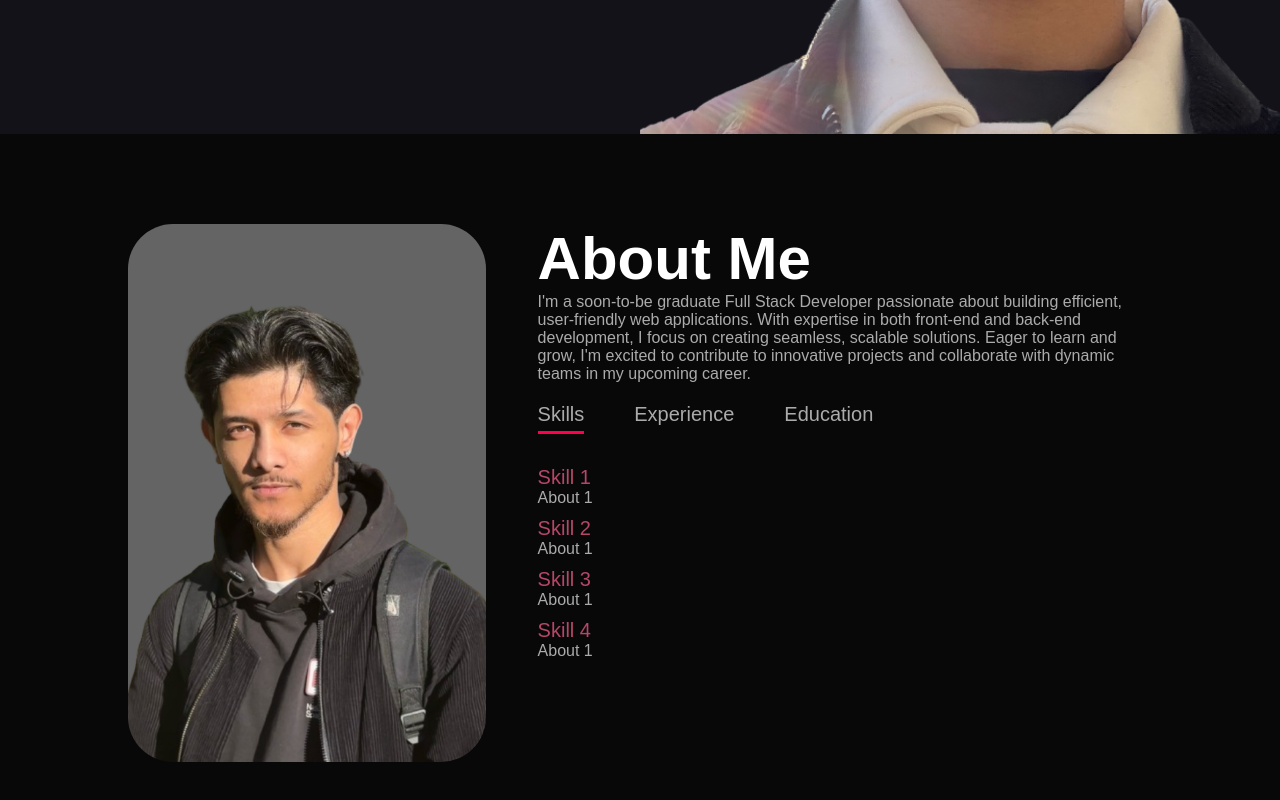
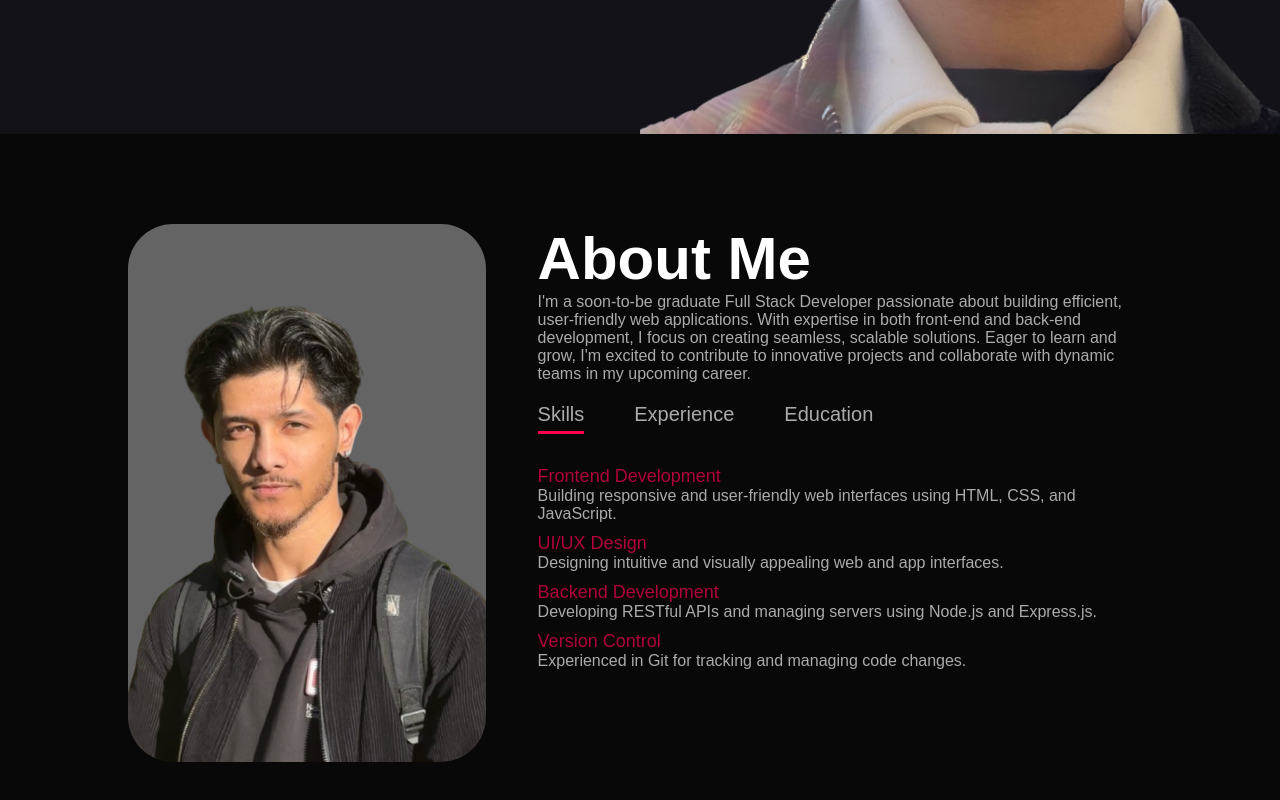
Before and after one commit to Shreyan6514/Portfolio-2.0, a plain HTML site: page Index.html in a window 1280 px wide. Shown: the part 666-1466 px from the top of the page. Drawn offline with Linux system fonts and the light colour scheme.

Commit message:
added skills

```diff
--- a/Index.html
+++ b/Index.html
@@ -45,10 +45,10 @@
                 </div>
                 <div class="tab-contents active-tab" id="skills">
                     <ul>
-                        <li><span>Skill 1</span><br>About 1</li>
-                        <li><span>Skill 2</span><br>About 1</li>
-                        <li><span>Skill 3</span><br>About 1</li>
-                        <li><span>Skill 4</span><br>About 1</li>
+                        <li><span>Frontend Development</span><br>Building responsive and user-friendly web interfaces using HTML, CSS, and JavaScript.</li>
+                        <li><span>UI/UX Design</span><br>Designing intuitive and visually appealing web and app interfaces.</li>
+                        <li><span>Backend Development</span><br>Developing RESTful APIs and managing servers using Node.js and Express.js.</li>
+                        <li><span>Version Control</span><br>Experienced in Git for tracking and managing code changes.</li>
                     </ul>
                 </div>
                 <div class="tab-contents" id="experience">
--- a/style.css
+++ b/style.css
@@ -115,8 +115,9 @@ nav ul li a:hover::after{
     margin: 10px 0;
 }
 .tab-contents ul li span{
-    color: #b54769;
-    font-size: 20px;
+    color: #af0037;
+    font-size: 18px;
+    text-decoration: solid;
 }
 .tab-contents{
     display: none;
```
